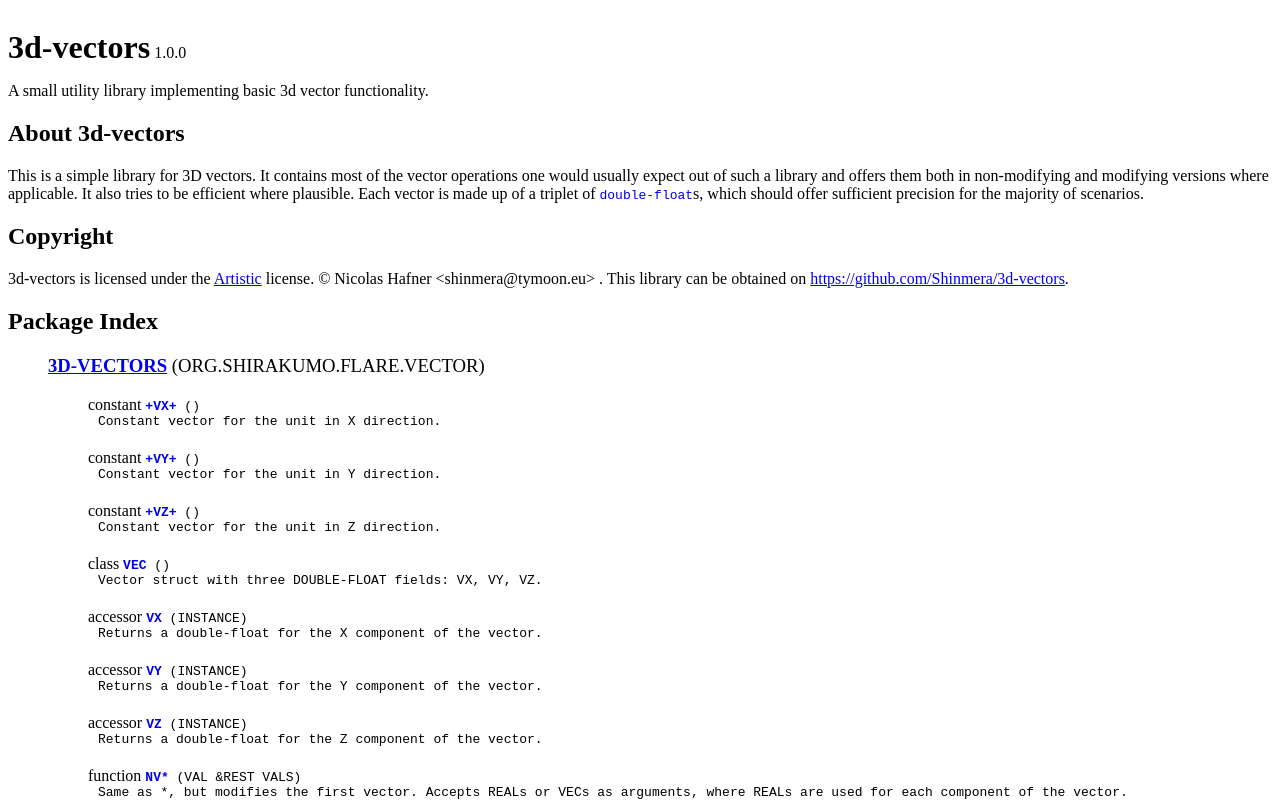
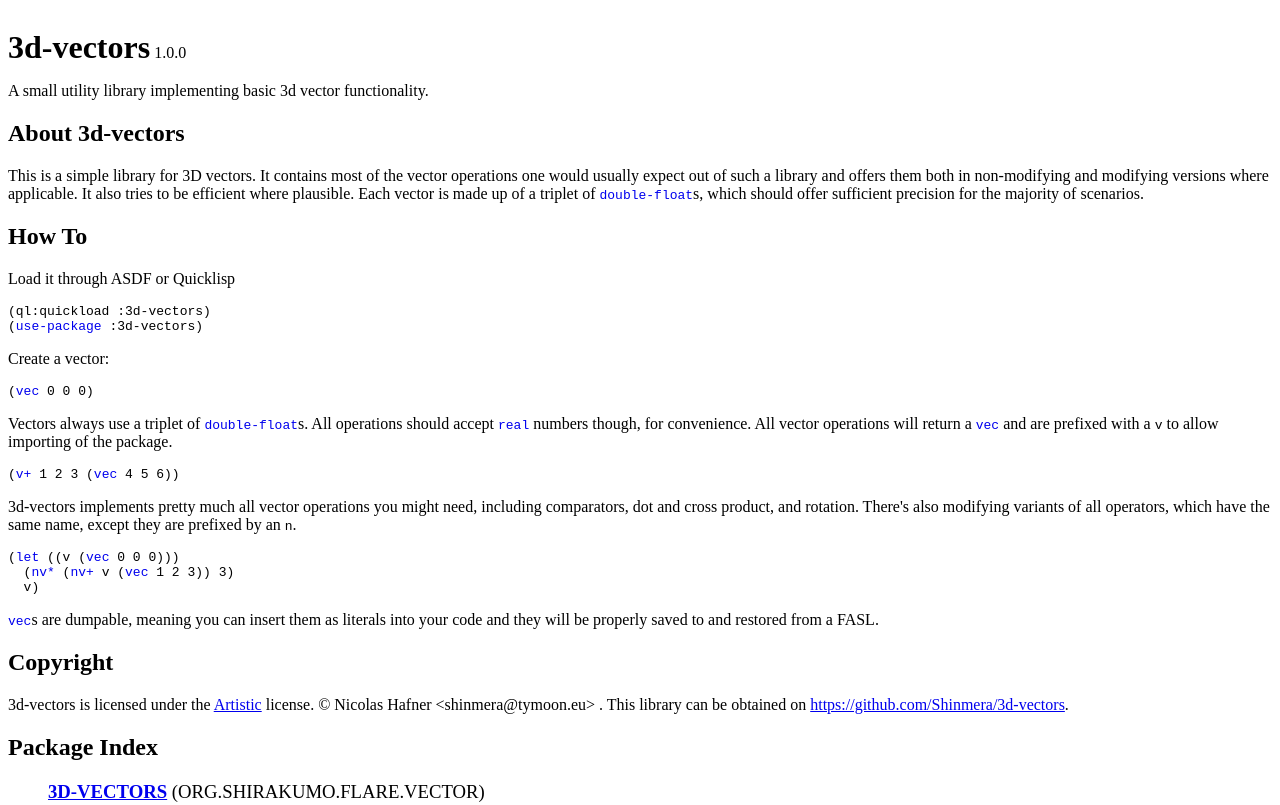
Before and after one commit to Shinmera/3d-vectors, a plain HTML site: page about.html in a window 1280 px wide. Shown: the top 805 px of the page. Drawn offline with Linux system fonts and the light colour scheme.

Commit message:
Added How To

```diff
--- a/about.html
+++ b/about.html
@@ -29,6 +29,33 @@
           <span><h2>About 3d-vectors</h2>
 
 <p>This is a simple library for 3D vectors. It contains most of the vector operations one would usually expect out of such a library and offers them both in non-modifying and modifying versions where applicable. It also tries to be efficient where plausible. Each vector is made up of a triplet of <code><a href="http://l1sp.org/cl/double-float">double-float</a></code>s, which should offer sufficient precision for the majority of scenarios.</p>
+
+<h2>How To</h2>
+
+<p>Load it through ASDF or Quicklisp</p>
+
+<pre><code>(ql:quickload :3d-vectors)
+(<a href="http://l1sp.org/cl/use-package">use-package</a> :3d-vectors)
+</code></pre>
+
+<p>Create a vector:</p>
+
+<pre><code>(<a href="#3D-VECTORS:VEC">vec</a> 0 0 0)
+</code></pre>
+
+<p>Vectors always use a triplet of <code><a href="http://l1sp.org/cl/double-float">double-float</a></code>s. All operations should accept <code><a href="http://l1sp.org/cl/real">real</a></code> numbers though, for convenience. All vector operations will return a <code><a href="#3D-VECTORS:VEC">vec</a></code> and are prefixed with a <code>v</code> to allow importing of the package. </p>
+
+<pre><code>(<a href="#3D-VECTORS:V+">v+</a> 1 2 3 (<a href="#3D-VECTORS:VEC">vec</a> 4 5 6))
+</code></pre>
+
+<p>3d-vectors implements pretty much all vector operations you might need, including comparators, dot and cross product, and rotation. There's also modifying variants of all operators, which have the same name, except they are prefixed by an <code>n</code>.</p>
+
+<pre><code>(<a href="http://l1sp.org/cl/let">let</a> ((v (<a href="#3D-VECTORS:VEC">vec</a> 0 0 0)))
+  (<a href="#3D-VECTORS:NV*">nv*</a> (<a href="#3D-VECTORS:NV+">nv+</a> v (<a href="#3D-VECTORS:VEC">vec</a> 1 2 3)) 3)
+  v)
+</code></pre>
+
+<p><code><a href="#3D-VECTORS:VEC">vec</a></code>s are dumpable, meaning you can insert them as literals into your code and they will be properly saved to and restored from a FASL.</p>
 </span>
         </c:documentate>
       </article>
@@ -533,7 +560,7 @@
                       <code>
                         <h4><a href="#3D-VECTORS:VDECF" class="name">VDECF</a></h4>
                         <span class="qualifiers"></span>
-                        <span class="arguments">(V &amp;OPTIONAL (DELTA 1))</span>
+                        <span class="arguments">(&amp;ENVIRONMENT ENV V &amp;OPTIONAL (DELTA 1))</span>
                       </code>
                     </header>
                     <pre class="docstring">Decreases each field in the vector by DELTA.</pre>
@@ -546,7 +573,7 @@
                       <code>
                         <h4><a href="#3D-VECTORS:VINCF" class="name">VINCF</a></h4>
                         <span class="qualifiers"></span>
-                        <span class="arguments">(V &amp;OPTIONAL (DELTA 1))</span>
+                        <span class="arguments">(&amp;ENVIRONMENT ENV V &amp;OPTIONAL (DELTA 1))</span>
                       </code>
                     </header>
                     <pre class="docstring">Increases each field in the vector by DELTA.</pre>
@@ -559,7 +586,7 @@
                       <code>
                         <h4><a href="#3D-VECTORS:VSETF" class="name">VSETF</a></h4>
                         <span class="qualifiers"></span>
-                        <span class="arguments">(&amp;REST QUADS)</span>
+                        <span class="arguments">(&amp;ENVIRONMENT ENV &amp;REST QUADS)</span>
                       </code>
                     </header>
                     <pre class="docstring">Same as SETF but for vectors. Requires three values per vector.
```
Also changed, not shown: 1 other file.
